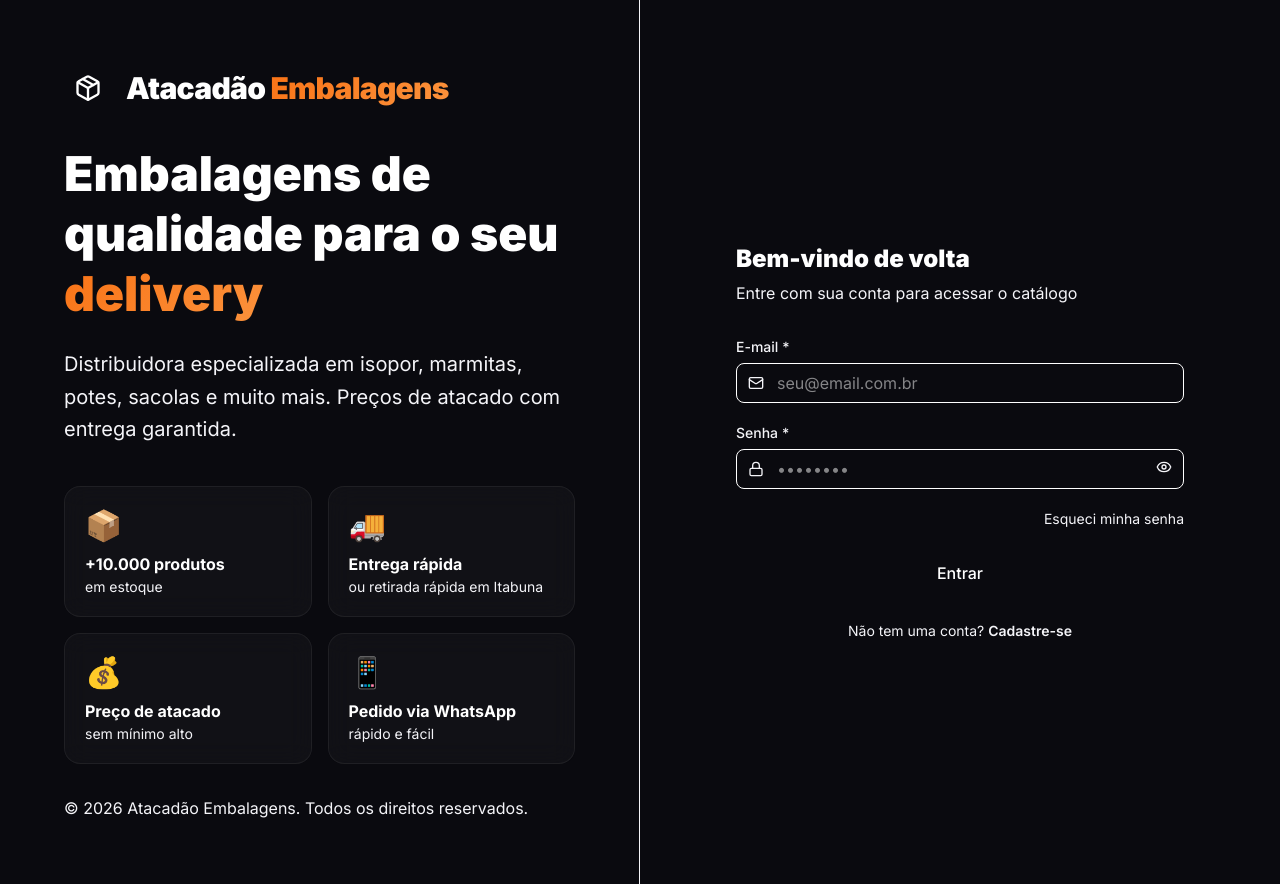
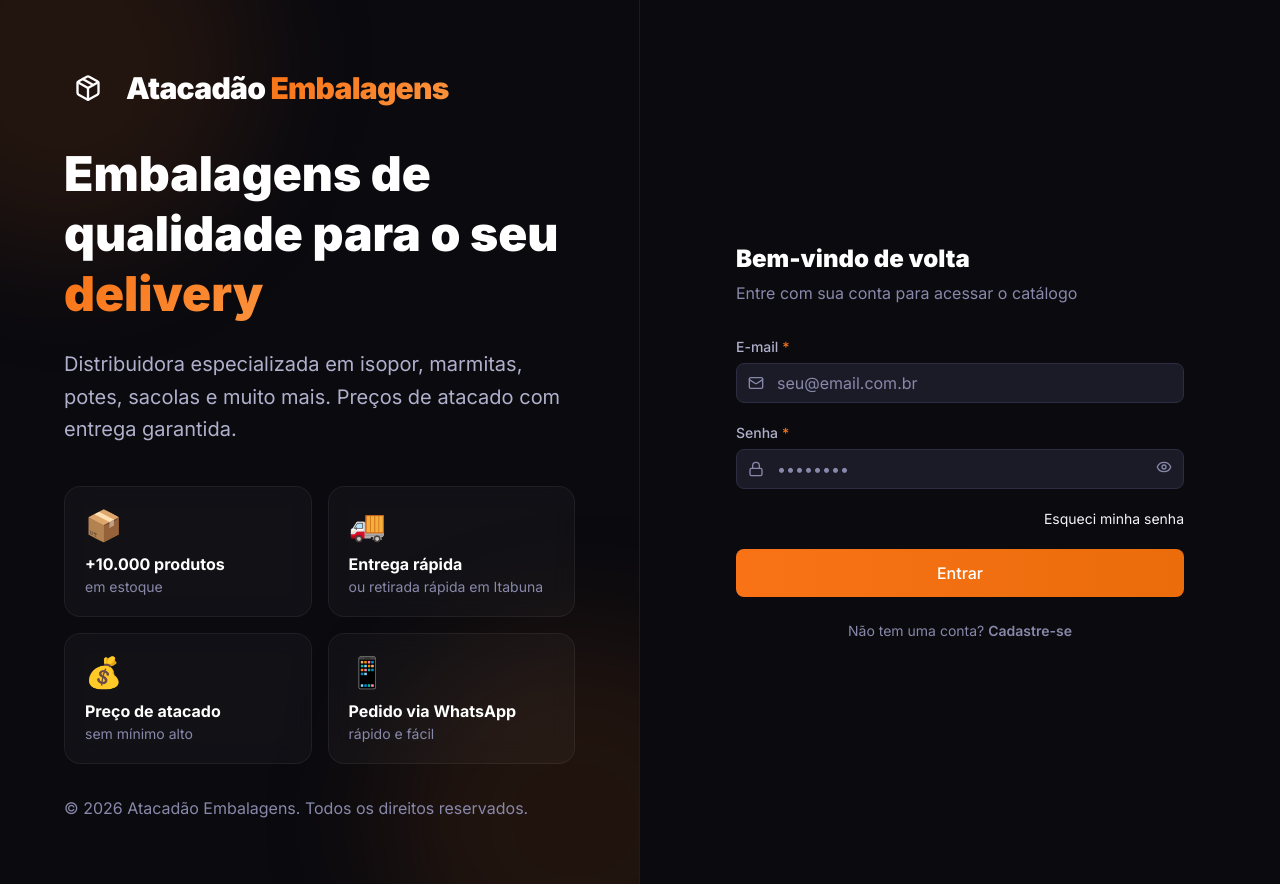
Before and after one commit to gabrielsgm/atacadao-embalagens, a Next.js app: page /login in a window 1280 px wide. Built offline with nearby package versions, Linux system fonts and the light colour scheme.

Commit message:
Update globals.css

```diff
--- a/app/globals.css
+++ b/app/globals.css
@@ -1,5 +1,19 @@
 @import url("https://fonts.googleapis.com/css2?family=Inter:wght@300;400;500;600;700;800;900&display=swap");
 @import "tailwindcss";
+
+@theme {
+  --color-surface-900: #0a0a0f;
+  --color-surface-800: #14141f;
+  --color-surface-700: #1b1b28;
+  --color-surface-600: #232334;
+  --color-surface-500: #2c2c42;
+  --color-surface-400: #383852;
+  --color-surface-300: #464666;
+  --color-surface-100: #8888aa;
+  --color-surface-50: #b0b0cc;
+  --color-brand-500: #f97316;
+  --color-brand-600: #ea6c0a;
+}
 
 :root {
   --font-inter: "Inter", system-ui, sans-serif;
```
